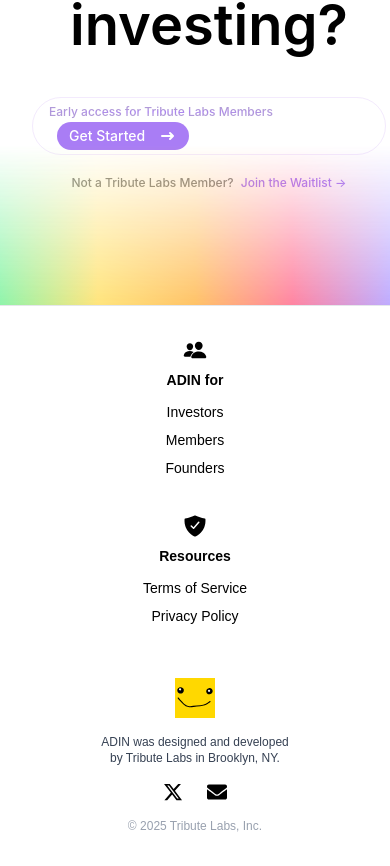
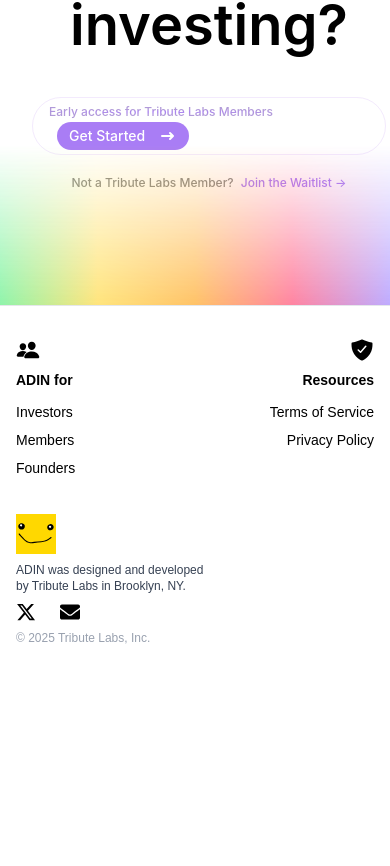
Before and after one commit to prashant-pilla/Tribute-UI, a Next.js app in the folder adin-landing-page/: page /investors in a window 390 px wide. Shown: the part 7528-8394 px from the top of the page. After the commit the page ends 8206 px from the top, so only its background shows below. Built offline with nearby package versions, Linux system fonts and the light colour scheme.

Commit message:
refine footer format for mobile

```diff
--- a/adin-landing-page/src/components/Footer.js
+++ b/adin-landing-page/src/components/Footer.js
@@ -6,10 +6,13 @@
 
 export default function Footer() {
     return (
-        <footer className="w-full border-t border-gray-200 bg-white pt-8 pb-8 flex flex-col items-center text-center md:flex-row md:justify-between md:items-center md:text-left md:px-16 gap-8 md:gap-12 text-sm leading-loose">
-            {/* Left Section */}
-            <div className="flex flex-col gap-4 w-full md:w-auto md:flex-row md:gap-16 items-center md:items-start text-center md:text-left">
-                <div className="flex flex-col items-center md:items-start text-black w-full md:w-auto mb-4 md:mb-0">
+        <footer className="w-full border-t border-gray-200 bg-white pt-8 pb-8 px-4 md:px-16">
+            {/* Main Footer Content */}
+            <div className="flex flex-col md:flex-row md:justify-between md:items-start gap-8 md:gap-12 text-sm leading-loose max-w-6xl mx-auto">
+                {/* Left side - 2 columns on mobile, flex on desktop */}
+                <div className="grid grid-cols-2 md:flex md:flex-row gap-8 md:gap-16 w-full md:w-auto">
+                    {/* Column 1 - ADIN for */}
+                    <div className="flex flex-col items-start text-black">
                         <IoPeople className="text-2xl mb-1 text-black" />
                         <div className="font-bold mb-1 text-black">ADIN for</div>
                         <ul className="space-y-0">
@@ -18,27 +21,33 @@
                             <li><Link href="/founders" className="hover:text-[#7B61FF] hover:underline block text-black transition-colors">Founders</Link></li>
                         </ul>
                     </div>
-                <div className="flex flex-col items-center md:items-start text-black w-full md:w-auto mb-4 md:mb-0">
+
+                    {/* Column 2 - Resources */}
+                    <div className="flex flex-col items-end md:items-start text-black">
                         <IoShieldCheckmark className="text-2xl mb-1 text-black" />
-                    <div className="font-bold mb-1 text-black">Resources</div>
-                    <ul className="space-y-0">
+                        <div className="font-bold mb-1 text-black text-right md:text-left">Resources</div>
+                        <ul className="space-y-0 text-right md:text-left">
                             <li><Link href="/terms" className="hover:text-[#7B61FF] hover:underline block text-black transition-colors">Terms of Service</Link></li>
                             <li><Link href="/privacy" className="hover:text-[#7B61FF] hover:underline block text-black transition-colors">Privacy Policy</Link></li>
                         </ul>
                     </div>
                 </div>
-            {/* Right Section */}
-            <div className="flex flex-col items-center md:items-end gap-2 w-full md:w-auto">
+
+                {/* Right side - Logo and Description */}
+                <div className="flex flex-col items-start md:items-end text-black w-full md:w-auto md:ml-auto">
                     <Image src="/assets/Logo.svg" alt="ADIN Logo" width={40} height={40} className="mb-2" />
                     <div className="text-xs text-gray-700 mb-2 md:text-right">
                         ADIN was designed and developed<br />by Tribute Labs in Brooklyn, NY.
                     </div>
+                    <div className="flex flex-col items-start md:items-end">
                         <div className="flex gap-6 mb-2">
                             <a href="https://twitter.com/" target="_blank" rel="noopener noreferrer" aria-label="X" className="text-black hover:text-[#7B61FF] text-xl transition-colors"><FaXTwitter /></a>
                             <a href="mailto:hello@adin.com" aria-label="Email" className="text-black hover:text-[#7B61FF] text-xl transition-colors"><FaEnvelope /></a>
                         </div>
                         <div className="text-xs text-gray-400">© 2025 Tribute Labs, Inc.</div>
                     </div>
+                </div>
+            </div>
         </footer>
     );
 }
```
Lines whose indentation alone changed are shown as unchanged.
